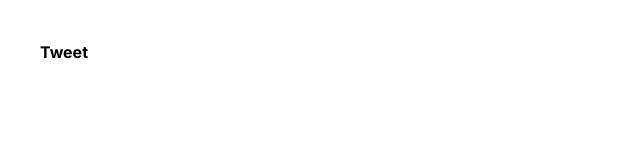
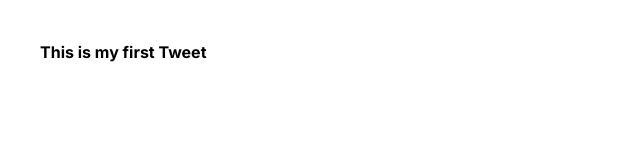
Before and after one commit to SHAZIA0101/amazone, a Next.js app: page / in a window 1280 px wide. Shown: the top 160 px of the page, without its empty margins (0-640 px from the left). Built offline with nearby package versions, Linux system fonts and the light colour scheme.

Commit message:
change in tweet

```diff
--- a/src/app/components/Tweet.tsx
+++ b/src/app/components/Tweet.tsx
@@ -2,7 +2,7 @@ import React from 'react'
 
 const Tweet = () => {
   return (
-   <div className='texl-lg font-bold ml-10 mt-10'>Tweet</div>
+   <div className='texl-lg font-bold ml-10 mt-10'>This is my first Tweet</div>
 
 
   )
```
